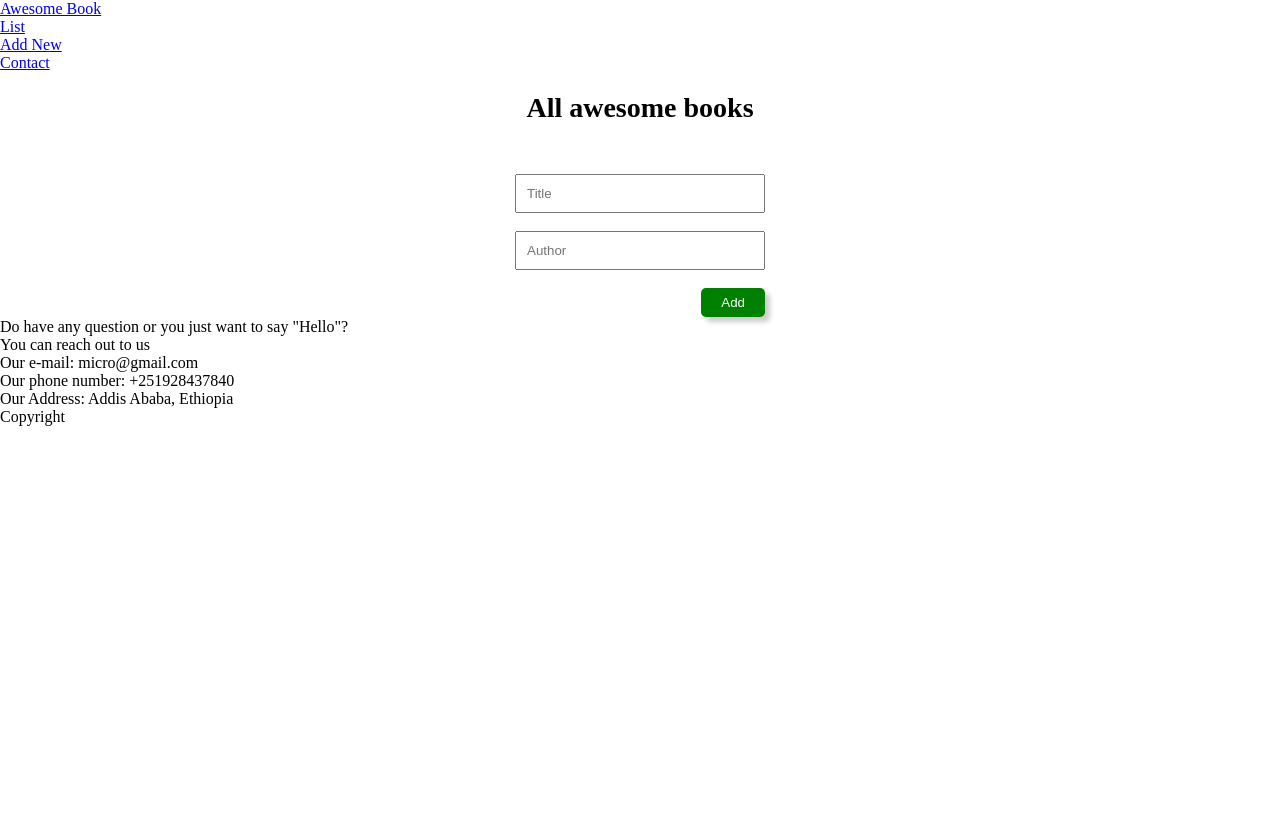
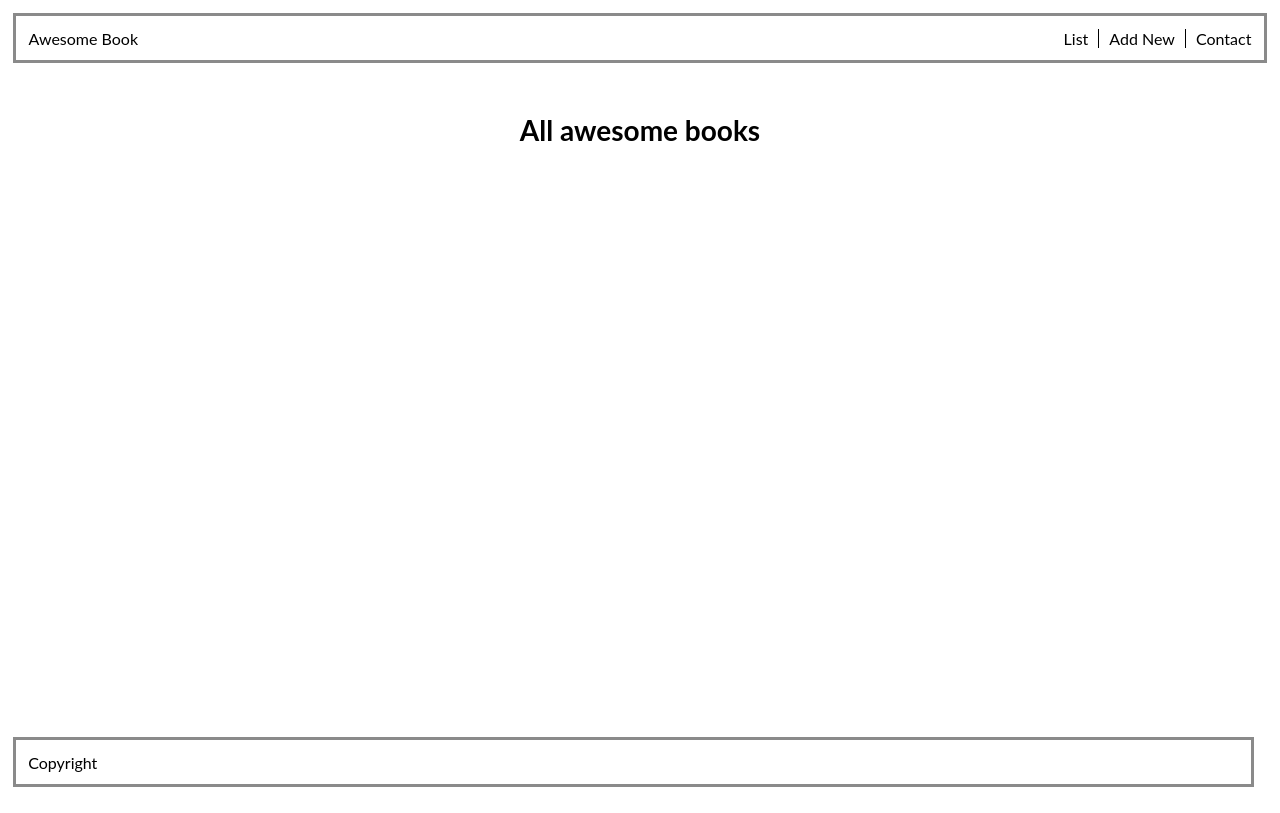
Before and after one commit to bushmusi/awsome-books, a website: page index.html in a window 1280 px wide. Drawn offline with Linux system fonts and the light colour scheme; a web font is replaced by a local one.

Commit message:
Add new content style

```diff
--- a/assets/css/style.css
+++ b/assets/css/style.css
@@ -1,5 +1,11 @@
-/* @import url("https://fonts.cdnfonts.com/css/cocogoose");
-@import url("https://fonts.cdnfonts.com/css/Lato"); */
+@import url("https://fonts.cdnfonts.com/css/cocogoose");
+@import url("https://fonts.cdnfonts.com/css/Lato");
+
+:root {
+  --black: #00000075;
+  --margin-nav: 1%;
+  --font-fam: 'Lato', sans-serif;
+}
 
 *,
 ::before,
@@ -11,16 +17,74 @@
 }
 
 html {
-  /* font-family: 'Lato', sans-serif; */
+  font-family: 'Lato', sans-serif;
   font-size: 1rem;
   font-style: normal;
   font-weight: normal;
+}
+
+ul {
+  list-style: none;
+}
+
+a {
+  text-decoration: none;
+  color: #000;
 }
 
 body {
   width: 100%;
   height: 100vh;
   overflow-x: hidden;
+}
+
+footer {
+  position: fixed;
+  bottom: 0;
+  left: 0;
+  right: 0;
+  width: 99vw;
+  height: auto;
+  overflow-y: hidden;
+  padding: 1%;
+}
+
+.footer-box {
+  display: flex;
+  justify-content: flex-start;
+  padding: 1%;
+  border: solid 3px var(--black);
+}
+
+nav {
+  display: flex;
+  margin: var(--margin-nav);
+  padding: var(--margin-nav);
+  border: solid 3px var(--black);
+}
+
+nav > .left-nav {
+  flex: 1;
+}
+
+nav > ul {
+  display: flex;
+  column-gap: 10px;
+}
+
+.right-nav > .border-item {
+  padding-right: 10px;
+  border-right: solid 1px #000;
+}
+
+.current-date {
+  display: block;
+  float: right;
+  margin: var(--margin-nav);
+}
+
+.main-container {
+  margin-top: 30px;
 }
 
 .main-container h1 {
@@ -30,6 +94,29 @@ body {
 }
 
 .book-list {
+  display: flex;
+  justify-content: center;
+  height: 50vh;
+  overflow-y: scroll;
+}
+
+.contact-info {
+  display: none;
+  flex-direction: row;
+  justify-content: center;
+}
+
+.contact-info > * {
+  width: 50vw;
+}
+
+.info-contact > ul {
+  list-style: circle;
+  margin: auto;
+  padding: 20px;
+}
+
+table {
   border-collapse: collapse;
   width: 60%;
   margin: 30px auto 10px auto;
@@ -58,15 +145,8 @@ tr:nth-child(even) {
   background-color: #f2f2f2;
 }
 
-.span {
-  display: flex;
-  justify-content: center;
-  align-items: center;
-  width: 15%;
-  margin: auto;
-  height: 3px;
-  border-radius: 10px;
-  background-color: black;
+.form-container {
+  display: none;
 }
 
 #form {
@@ -94,3 +174,7 @@ tr:nth-child(even) {
   border: none;
   color: white;
 }
+
+#home {
+  color: blue;
+}
```
